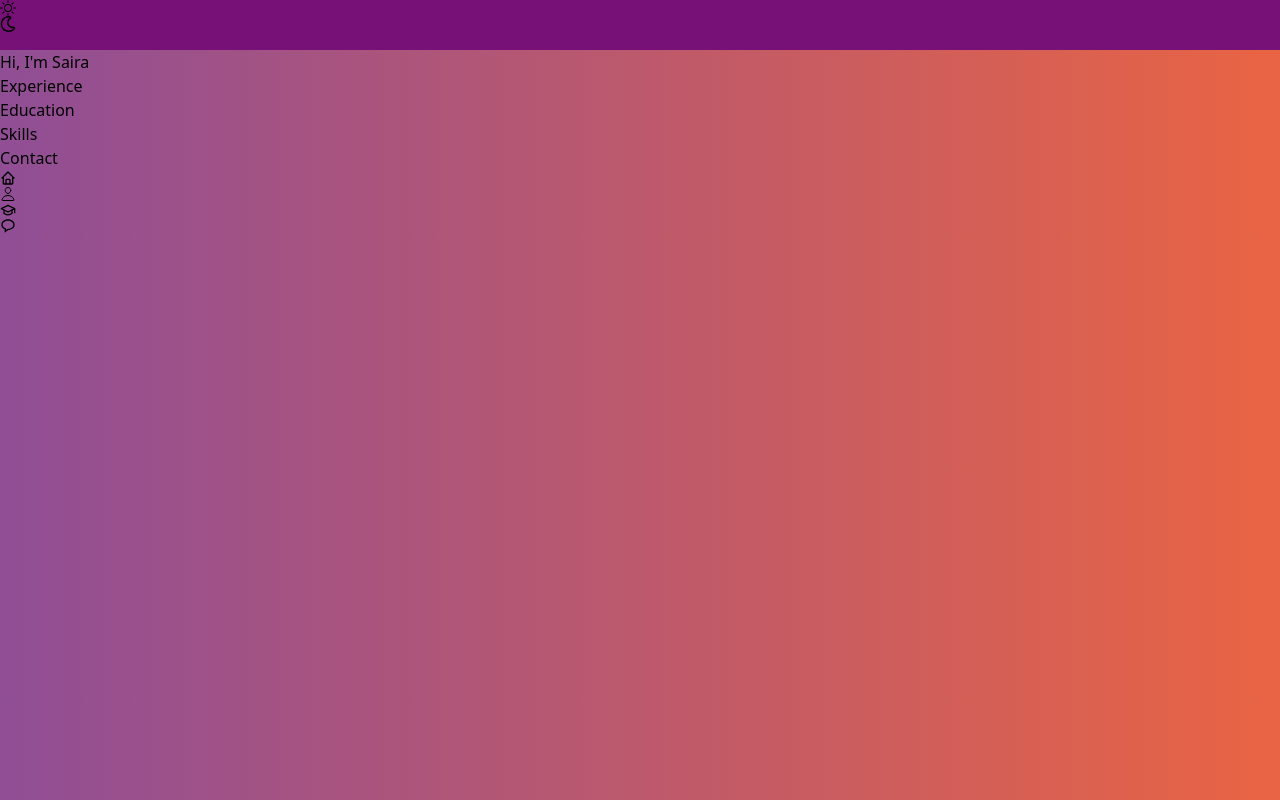
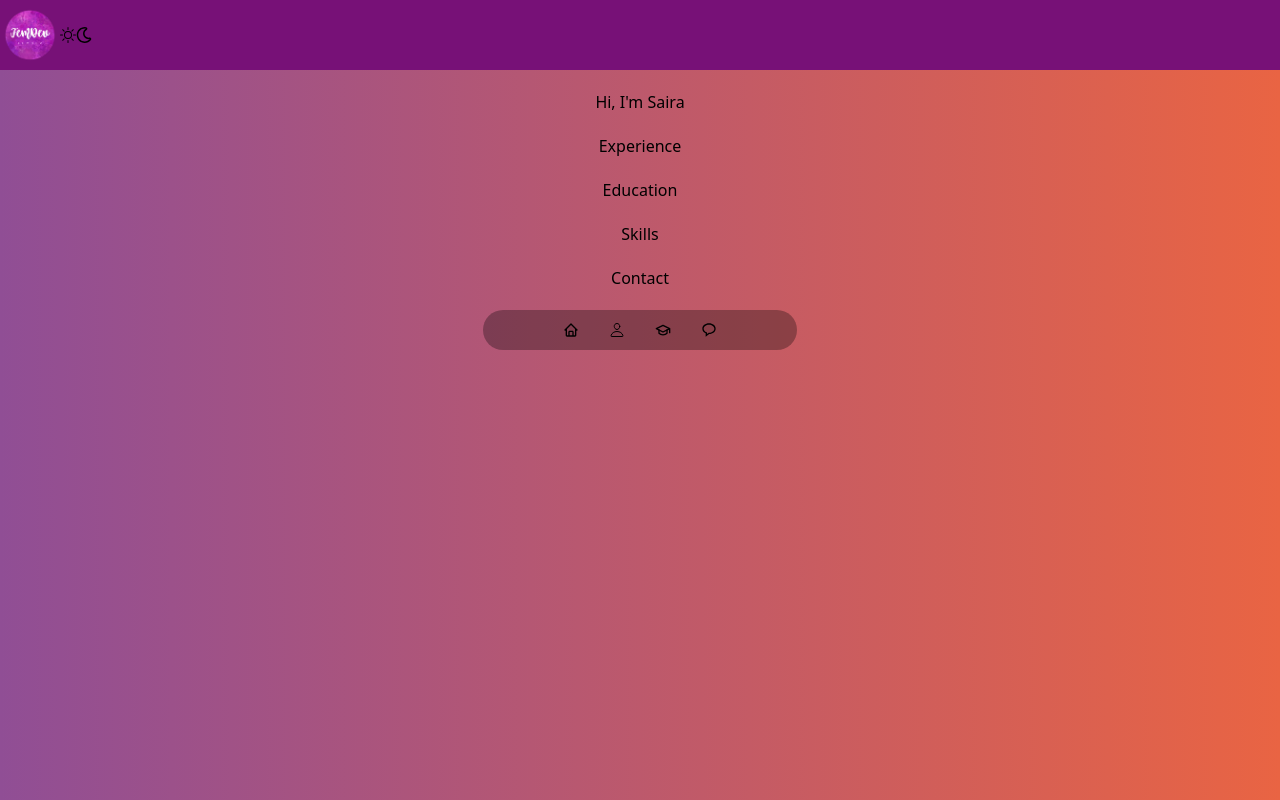
Before and after one commit to Sairazulfiqar/my-portfolio, a React (Create React App) app: page / in a window 1280 px wide. Built offline with nearby package versions, Linux system fonts and the light colour scheme.

Commit message:
portfolio

```diff
--- a/src/App.css
+++ b/src/App.css
@@ -12,17 +12,33 @@
 
 /* } */
 
-.Container-main{
+.App{
     display:flex;
+    flex-direction: column;
     align-items: center;
-    border: 1px solid purple;
+    gap: 20px
 };
 
 .section{
     display: flex;
-    flex-direction: column;
-    height: 500px;
+    flex-direction: row;
     border: 1px solid purple;
-    text-align: center;
+};
 
+/* .Navbar{
+    display: flex;
+    background-color: rgba(0,0,0,0.3);
+    border: black solid 1px;
+    border-radius: 40px;
+    height: 40px;
+    width: max-content;
+    padding-inline: 80px;
+    gap: 20px;
+    place-items: center;
+    justify-content: center;
+    margin-top:  430px;
 };
+
+.Nav-parts{
+    display: flex;
+}; */
--- a/src/App.js
+++ b/src/App.js
@@ -20,7 +20,7 @@ function App() {
       <Skills/>
       <Contact/>
       <Navbar />
-    </div>
+      </div>
   );
 };
 
--- a/src/components/Contact.js
+++ b/src/components/Contact.js
@@ -1,4 +1,5 @@
 import React from 'react'
+import "../App.css";
 
 export const Contact = () =>{
   return (
--- a/src/components/Education.js
+++ b/src/components/Education.js
@@ -1,4 +1,5 @@
 import React from 'react'
+import "../App.css";
 
 export const Education = () =>{
   return (
--- a/src/components/Experience.js
+++ b/src/components/Experience.js
@@ -1,4 +1,5 @@
 import React from 'react'
+import "../App.css";
 
 export const Experience = () =>{
   return (
--- a/src/components/Header.css
+++ b/src/components/Header.css
@@ -1,5 +1,21 @@
 .Header-main{
     background-color: rgb(119, 17, 119);
     width: 100%;
-    height: 50px;
+    height: 70px;
+    display:flex;
+    align-items: center;
+
 }
+
+#sunmoon{
+    display: flex;
+    justify-content: right;
+
+}
+
+#femdev{
+    display: flex;
+    justify-content: left;
+    height: 60px;
+    width: 60px;
+}
--- a/src/components/Home.js
+++ b/src/components/Home.js
@@ -1,16 +1,10 @@
 import React from 'react'
-// import "./Home.css";
+import "../App.css";
 
 
 export const Home = () => {
   return (
-    <div className='section'>
-      <div className='Home-intro'>
-        Hi, I'm Saira
-
-      </div>
-
-    </div>
+    <div className='section'> Hi, I'm Saira </div>
   )
 }
 
--- a/src/components/Navbar.css
+++ b/src/components/Navbar.css
@@ -1,15 +1,16 @@
 .Navbar{
     display: flex;
+    text-align: center;
+    place-items: center;
+    justify-content: center;
     background-color: rgba(0,0,0,0.3);
-    border: black solid 1px;
+    border: none;
     border-radius: 40px;
     height: 40px;
-    width: max-content;
+
     padding-inline: 80px;
-    gap: 20px;
-    place-items: center;
-    justify-content: center;
-    margin-top:  430px;
+    column-gap: 30px;
+    margin:auto
 }
 
 .Nav-parts{
--- a/src/components/Navbar.js
+++ b/src/components/Navbar.js
@@ -1,11 +1,11 @@
 import React from 'react';
-// import "./Navbar.css"
+import "./Navbar.css";
 //Importar iconos//
 import {BiHome} from 'react-icons/bi';
 import {IoPersonOutline} from 'react-icons/io5';
 import {BiMessageRounded} from 'react-icons/bi';
 import {LuGraduationCap} from 'react-icons/lu'
-import {Link} from 'react-router-dom';
+// import {Link} from 'react-router-dom';
 
 // //link
 // import {Links} from 'react-scroll';
--- a/src/components/header.js
+++ b/src/components/header.js
@@ -2,12 +2,15 @@ import React from 'react';
 import "./Header.css";
 import {BsSun} from 'react-icons/bs';
 import {FaRegMoon} from 'react-icons/fa';
+import femdev from '../img/femdev.png';
 
 export const Header = () => {
     return (
         <div className='Header-main'>
-            <div> <BsSun /> <FaRegMoon/> </div>
-
+            <div className='femdevv'>
+                <img src={femdev} alt='' id='femdev'/>
+            </div>
+            <div id='sunmoon'> <BsSun /> <FaRegMoon/> </div>
         </div>
     )
 }
```
Also changed, not shown: src/img/femdev.png (added).
